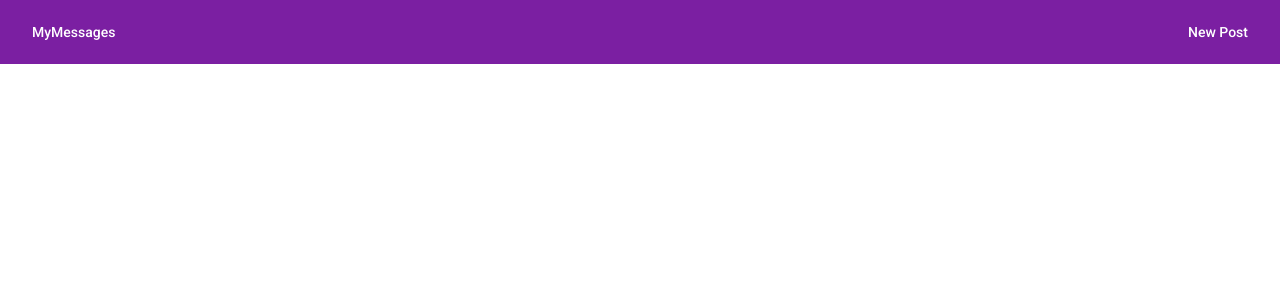
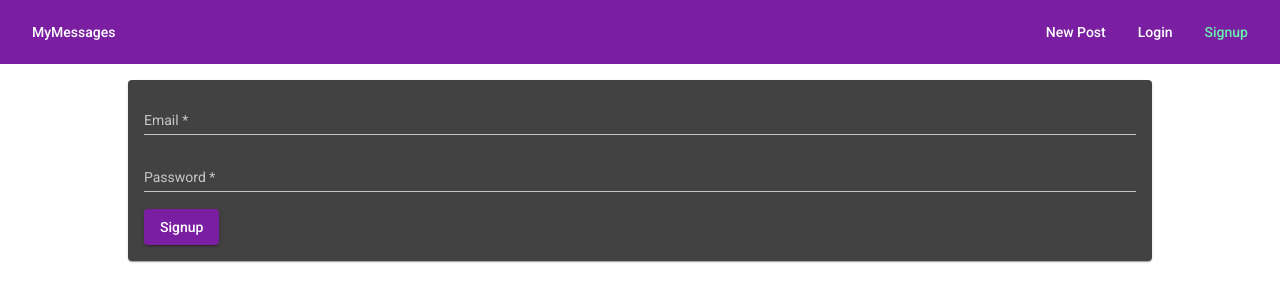
Before and after one commit to ben9992/mean-course, an Angular app: page /signup in a window 1280 px wide. Before the commit this address led to /. Shown: the top 302 px of the page. Built offline with nearby package versions, Linux system fonts and the light colour scheme.

Commit message:
added signup

```diff
--- /dev/null
+++ b/src/app/auth/login/login/login.component.css
@@ -0,0 +1,7 @@
+mat-form-field {
+  width: 100%;
+}
+
+mat-spinner {
+  margin: auto;
+}
--- /dev/null
+++ b/src/app/auth/login/login/login.component.html
@@ -0,0 +1,32 @@
+<mat-card>
+  <mat-spinner *ngIf="isLoading"></mat-spinner>
+  <form (submit)="onLogin(loginForm)" #loginForm *ngIf="!isLoading">
+    <mat-form-field>
+      <input
+      ngModel
+      name="email"
+      #emailInput="ngModel"
+      matInput
+      type="email"
+      placeholder="Email"
+      required
+      email>
+      <mat-error *ngIf="emailInput.invalid">Please enter valid email</mat-error>
+    </mat-form-field>
+
+    <mat-form-field>
+      <input name="password"
+      ngModel
+      required
+      #passwordInput="ngModel"
+      type="password"
+      matInput
+      placeholder="Password">
+      <mat-error *ngIf="passwordInput.invalid">Please enter valid password</mat-error>
+    </mat-form-field>
+    <button
+    mat-raised-button
+    color="primary"
+    type="submit">Login</button>
+  </form>
+</mat-card>
--- /dev/null
+++ b/src/app/auth/signup/signup/signup.component.css
@@ -0,0 +1,7 @@
+mat-form-field {
+  width: 100%;
+}
+
+mat-spinner {
+  margin: auto;
+}
--- /dev/null
+++ b/src/app/auth/signup/signup/signup.component.html
@@ -0,0 +1,32 @@
+<mat-card>
+  <mat-spinner *ngIf="isLoading"></mat-spinner>
+  <form (submit)="onSignup(signupForm)" #signupForm *ngIf="!isLoading">
+    <mat-form-field>
+      <input
+      ngModel
+      name="email"
+      #emailInput="ngModel"
+      matInput
+      type="email"
+      placeholder="Email"
+      required
+      email>
+      <mat-error *ngIf="emailInput.invalid">Please enter valid email</mat-error>
+    </mat-form-field>
+
+    <mat-form-field>
+      <input name="password"
+      ngModel
+      required
+      #passwordInput="ngModel"
+      type="password"
+      matInput
+      placeholder="Password">
+      <mat-error *ngIf="passwordInput.invalid">Please enter valid password</mat-error>
+    </mat-form-field>
+    <button
+    mat-raised-button
+    color="primary"
+    type="submit">Signup</button>
+  </form>
+</mat-card>
--- /dev/null
+++ b/src/app/auth/signup/signup/signup.component.ts
@@ -0,0 +1,21 @@
+import { Component, OnInit } from '@angular/core';
+import { Form } from '@angular/forms';
+
+@Component({
+  selector: 'app-signup',
+  templateUrl: './signup.component.html',
+  styleUrls: ['./signup.component.css']
+})
+export class SignupComponent implements OnInit {
+  isLoading = false
+  constructor() { }
+
+  ngOnInit(): void {
+  }
+
+
+  onSignup(form: Form) {
+
+  }
+
+}
--- a/src/app/header/header/header.component.css
+++ b/src/app/header/header/header.component.css
@@ -7,6 +7,7 @@
   list-style: none;
   padding: 0;
   margin: 0;
+  display: flex;
 }
 
 .spacer {
--- a/src/app/header/header/header.component.html
+++ b/src/app/header/header/header.component.html
@@ -5,5 +5,11 @@
     <li>
       <a mat-button routerLink="/create" routerLinkActive="mat-accent">New Post</a>
     </li>
+    <li>
+      <a mat-button routerLink="/login" routerLinkActive="mat-accent">Login</a>
+    </li>
+    <li>
+      <a mat-button routerLink="/signup" routerLinkActive="mat-accent">Signup</a>
+    </li>
   </ul>
 </mat-toolbar>
```
Also changed, not shown: src/app/app-routing.module.ts (+6 -1 lines), src/app/app.module.ts (+7 -2 lines), 2 other files (tests, documents, lock files or other folders).
